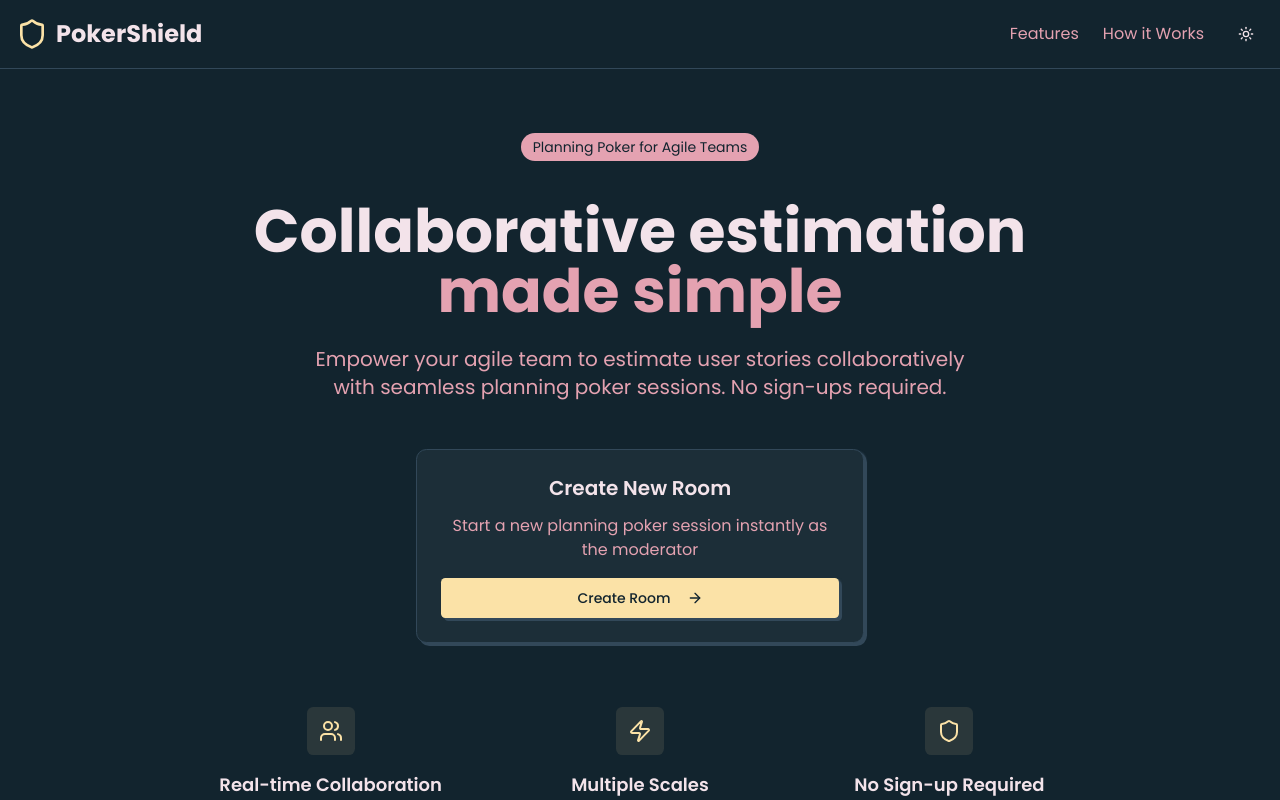
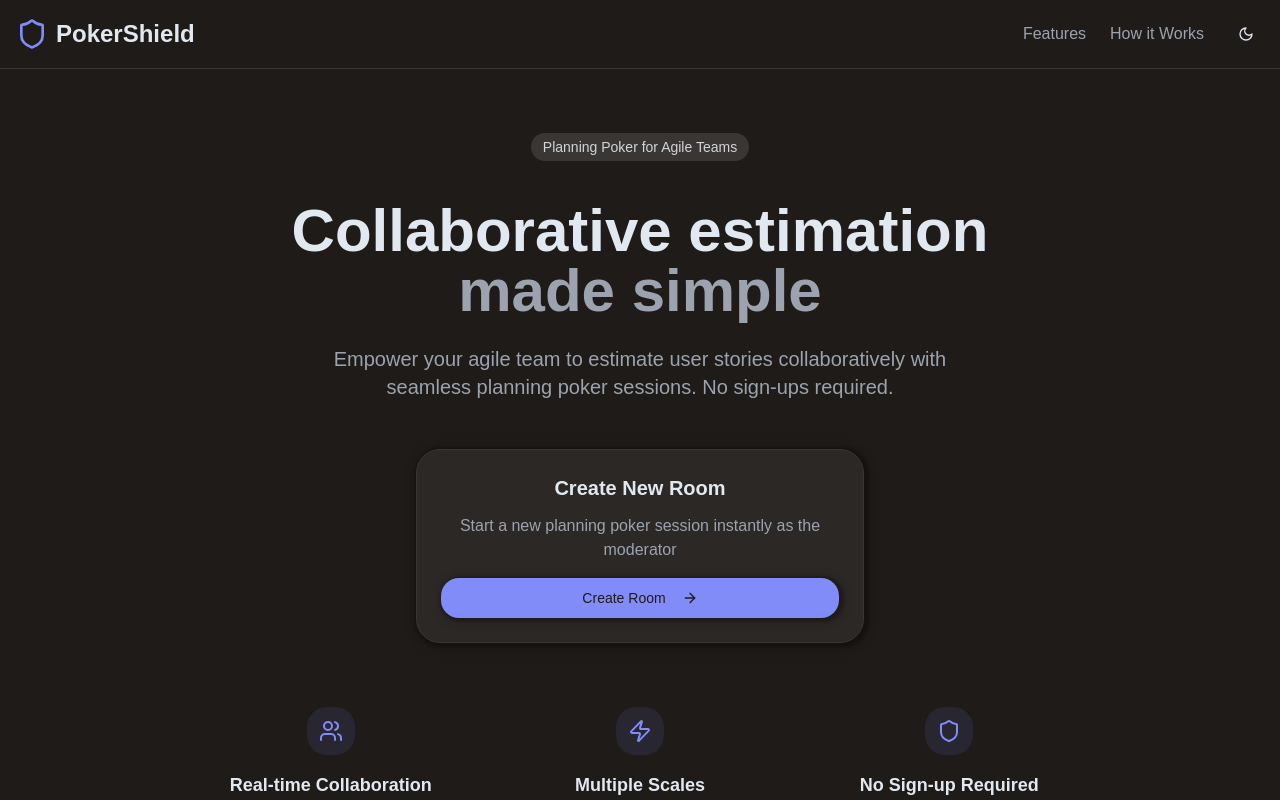
Before and after one commit to feder1402/pokershield, a React (Vite) app: page / in a window 1280 px wide. Shown: the top 800 px of the page. Built offline with nearby package versions, Linux system fonts and the light colour scheme; no server answers.

Commit message:
Implemented reveal

```diff
--- a/convex/rooms.ts
+++ b/convex/rooms.ts
@@ -47,7 +47,7 @@ export const isVotingEnabled = query({
 
 export const getVotes = query({
   args: { roomName: v.string() },
-  returns: v.array(v.object({ hasVoted: v.boolean(), vote: v.optional(v.string())})),
+  returns: v.array(v.object({ hasVoted: v.boolean(), vote: v.optional(v.string()), isVotingParticipant: v.boolean()})),
   handler: async (ctx, args) => {
     const room =
       await ctx.db
@@ -66,6 +66,7 @@ export const getVotes = query({
     const votes = participants.filter((participant) => participant.isVotingParticipant).map((participant) => ({
       hasVoted: participant.vote !== undefined,
       vote: room.isVotingEnabled ? undefined : participant.vote, // Do not return vote while voting is enabled
+      isVotingParticipant: participant.isVotingParticipant,
     }));
 
     return votes;
--- a/src/components/PokerCard.tsx
+++ b/src/components/PokerCard.tsx
@@ -52,7 +52,7 @@ export function PokerCard({
         // Selected state
         selected && "bg-primary text-primary-foreground border-primary shadow-xl scale-105",
         // Disabled state
-        disabled && "opacity-50 cursor-arrow bg-card",
+        disabled && "opacity-50 cursor-arrow",
         // Focus state
         !disabled &&
           "focus-visible:outline-none focus-visible:ring-2 focus-visible:ring-ring focus-visible:ring-offset-2 hover:cursor-pointer",
--- a/src/components/theme-toggle.tsx
+++ b/src/components/theme-toggle.tsx
@@ -13,8 +13,7 @@ export function ThemeToggle() {
       onClick={() => setTheme(theme === "light" ? "dark" : "light")}
       className="h-9 w-9"
     >
-      <Sun className="h-[1.2rem] w-[1.2rem] rotate-0 scale-100 transition-all dark:-rotate-90 dark:scale-0" />
-      <Moon className="absolute h-[1.2rem] w-[1.2rem] rotate-90 scale-0 transition-all dark:rotate-0 dark:scale-100" />
+      {theme === "light" ? <Sun/> : <Moon />}
       <span className="sr-only">Toggle theme</span>
     </Button>
   )
--- a/src/index.css
+++ b/src/index.css
@@ -1,121 +1,123 @@
 @import "tailwindcss";
 @import "tw-animate-css";
 
+@custom-variant dark (&:is(.dark *));
+
 :root {
-  --font-sans: 'Poppins', sans-serif;
-  --font-mono: 'Fira Code', monospace;
+  --font-sans: Plus Jakarta Sans, sans-serif;
+  --font-mono: Roboto Mono, monospace;
 
-  --background: oklch(0.9399 0.0203 345.6985);
-  --foreground: oklch(0.4712 0 0);
-  --card: oklch(0.9498 0.0500 86.8891);
-  --card-foreground: oklch(0.4712 0 0);
-  --popover: oklch(1.0000 0 0);
-  --popover-foreground: oklch(0.4712 0 0);
-  --primary: oklch(0.6209 0.1801 348.1385);
+  --background: oklch(0.9232 0.0026 48.7171);
+  --foreground: oklch(0.2795 0.0368 260.0310);
+  --card: oklch(0.9699 0.0013 106.4238);
+  --card-foreground: oklch(0.2795 0.0368 260.0310);
+  --popover: oklch(0.9699 0.0013 106.4238);
+  --popover-foreground: oklch(0.2795 0.0368 260.0310);
+  --primary: oklch(0.5854 0.2041 277.1173);
   --primary-foreground: oklch(1.0000 0 0);
-  --secondary: oklch(0.8095 0.0694 198.1863);
-  --secondary-foreground: oklch(0.3211 0 0);
-  --muted: oklch(0.8800 0.0504 212.0952);
-  --muted-foreground: oklch(0.5795 0 0);
-  --accent: oklch(0.9195 0.0801 87.6670);
-  --accent-foreground: oklch(0.3211 0 0);
-  --destructive: oklch(0.7091 0.1697 21.9551);
+  --secondary: oklch(0.8687 0.0043 56.3660);
+  --secondary-foreground: oklch(0.4461 0.0263 256.8018);
+  --muted: oklch(0.9232 0.0026 48.7171);
+  --muted-foreground: oklch(0.5510 0.0234 264.3637);
+  --accent: oklch(0.9376 0.0260 321.9388);
+  --accent-foreground: oklch(0.3729 0.0306 259.7328);
+  --destructive: oklch(0.6368 0.2078 25.3313);
   --destructive-foreground: oklch(1.0000 0 0);
-  --border: oklch(0.6209 0.1801 348.1385);
-  --input: oklch(0.9189 0 0);
-  --ring: oklch(0.7002 0.1597 350.7532);
-  --chart-1: oklch(0.7002 0.1597 350.7532);
-  --chart-2: oklch(0.8189 0.0799 212.0892);
-  --chart-3: oklch(0.9195 0.0801 87.6670);
-  --chart-4: oklch(0.7998 0.1110 348.1791);
-  --chart-5: oklch(0.6197 0.1899 353.9091);
-  --radius: 0.4rem;
-  --sidebar: oklch(0.9140 0.0424 343.0913);
-  --sidebar-foreground: oklch(0.3211 0 0);
-  --sidebar-primary: oklch(0.6559 0.2118 354.3084);
+  --border: oklch(0.8687 0.0043 56.3660);
+  --input: oklch(0.8687 0.0043 56.3660);
+  --ring: oklch(0.5854 0.2041 277.1173);
+  --chart-1: oklch(0.5854 0.2041 277.1173);
+  --chart-2: oklch(0.5106 0.2301 276.9656);
+  --chart-3: oklch(0.4568 0.2146 277.0229);
+  --chart-4: oklch(0.3984 0.1773 277.3662);
+  --chart-5: oklch(0.3588 0.1354 278.6973);
+  --radius: 1.25rem;
+  --sidebar: oklch(0.8687 0.0043 56.3660);
+  --sidebar-foreground: oklch(0.2795 0.0368 260.0310);
+  --sidebar-primary: oklch(0.5854 0.2041 277.1173);
   --sidebar-primary-foreground: oklch(1.0000 0 0);
-  --sidebar-accent: oklch(0.8228 0.1095 346.0184);
-  --sidebar-accent-foreground: oklch(0.3211 0 0);
-  --sidebar-border: oklch(0.9464 0.0327 307.1745);
-  --sidebar-ring: oklch(0.6559 0.2118 354.3084);
+  --sidebar-accent: oklch(0.9376 0.0260 321.9388);
+  --sidebar-accent-foreground: oklch(0.3729 0.0306 259.7328);
+  --sidebar-border: oklch(0.8687 0.0043 56.3660);
+  --sidebar-ring: oklch(0.5854 0.2041 277.1173);
   --font-serif: Lora, serif;
-  --shadow-color: hsl(325.78 58.18% 56.86% / 0.5);
-  --shadow-opacity: 1.0;
-  --shadow-blur: 0px;
-  --shadow-spread: 0px;
-  --shadow-offset-x: 3px;
-  --shadow-offset-y: 3px;
+  --shadow-color: hsl(240 4% 60%);
+  --shadow-opacity: 0.18;
+  --shadow-blur: 10px;
+  --shadow-spread: 4px;
+  --shadow-offset-x: 2px;
+  --shadow-offset-y: 2px;
   --letter-spacing: 0em;
   --spacing: 0.25rem;
-  --shadow-2xs: 3px 3px 0px 0px hsl(325.7800 58.1800% 56.8600% / 0.50);
-  --shadow-xs: 3px 3px 0px 0px hsl(325.7800 58.1800% 56.8600% / 0.50);
-  --shadow-sm: 3px 3px 0px 0px hsl(325.7800 58.1800% 56.8600% / 1.00), 3px 1px 2px -1px hsl(325.7800 58.1800% 56.8600% / 1.00);
-  --shadow: 3px 3px 0px 0px hsl(325.7800 58.1800% 56.8600% / 1.00), 3px 1px 2px -1px hsl(325.7800 58.1800% 56.8600% / 1.00);
-  --shadow-md: 3px 3px 0px 0px hsl(325.7800 58.1800% 56.8600% / 1.00), 3px 2px 4px -1px hsl(325.7800 58.1800% 56.8600% / 1.00);
-  --shadow-lg: 3px 3px 0px 0px hsl(325.7800 58.1800% 56.8600% / 1.00), 3px 4px 6px -1px hsl(325.7800 58.1800% 56.8600% / 1.00);
-  --shadow-xl: 3px 3px 0px 0px hsl(325.7800 58.1800% 56.8600% / 1.00), 3px 8px 10px -1px hsl(325.7800 58.1800% 56.8600% / 1.00);
-  --shadow-2xl: 3px 3px 0px 0px hsl(325.7800 58.1800% 56.8600% / 2.50);
+  --shadow-2xs: 2px 2px 10px 4px hsl(240 4% 60% / 0.09);
+  --shadow-xs: 2px 2px 10px 4px hsl(240 4% 60% / 0.09);
+  --shadow-sm: 2px 2px 10px 4px hsl(240 4% 60% / 0.18), 2px 1px 2px 3px hsl(240 4% 60% / 0.18);
+  --shadow: 2px 2px 10px 4px hsl(240 4% 60% / 0.18), 2px 1px 2px 3px hsl(240 4% 60% / 0.18);
+  --shadow-md: 2px 2px 10px 4px hsl(240 4% 60% / 0.18), 2px 2px 4px 3px hsl(240 4% 60% / 0.18);
+  --shadow-lg: 2px 2px 10px 4px hsl(240 4% 60% / 0.18), 2px 4px 6px 3px hsl(240 4% 60% / 0.18);
+  --shadow-xl: 2px 2px 10px 4px hsl(240 4% 60% / 0.18), 2px 8px 10px 3px hsl(240 4% 60% / 0.18);
+  --shadow-2xl: 2px 2px 10px 4px hsl(240 4% 60% / 0.45);
   --tracking-normal: 0em;
 }
 
 .dark {
-  --background: oklch(0.2497 0.0305 234.1628);
-  --foreground: oklch(0.9306 0.0197 349.0785);
-  --card: oklch(0.2902 0.0299 233.5352);
-  --card-foreground: oklch(0.9306 0.0197 349.0785);
-  --popover: oklch(0.2902 0.0299 233.5352);
-  --popover-foreground: oklch(0.9306 0.0197 349.0785);
-  --primary: oklch(0.9195 0.0801 87.6670);
-  --primary-foreground: oklch(0.2497 0.0305 234.1628);
-  --secondary: oklch(0.7794 0.0803 4.1330);
-  --secondary-foreground: oklch(0.2497 0.0305 234.1628);
-  --muted: oklch(0.2713 0.0086 255.5780);
-  --muted-foreground: oklch(0.7794 0.0803 4.1330);
-  --accent: oklch(0.6699 0.0988 356.9762);
-  --accent-foreground: oklch(0.9306 0.0197 349.0785);
-  --destructive: oklch(0.6702 0.1806 350.3599);
-  --destructive-foreground: oklch(0.2497 0.0305 234.1628);
-  --border: oklch(0.3907 0.0399 242.2181);
-  --input: oklch(0.3093 0.0305 232.0027);
-  --ring: oklch(0.6998 0.0896 201.8672);
-  --chart-1: oklch(0.6998 0.0896 201.8672);
-  --chart-2: oklch(0.7794 0.0803 4.1330);
-  --chart-3: oklch(0.6699 0.0988 356.9762);
-  --chart-4: oklch(0.4408 0.0702 217.0848);
-  --chart-5: oklch(0.2713 0.0086 255.5780);
-  --sidebar: oklch(0.2303 0.0270 235.9743);
-  --sidebar-foreground: oklch(0.9670 0.0029 264.5419);
-  --sidebar-primary: oklch(0.6559 0.2118 354.3084);
-  --sidebar-primary-foreground: oklch(1.0000 0 0);
-  --sidebar-accent: oklch(0.8228 0.1095 346.0184);
-  --sidebar-accent-foreground: oklch(0.2781 0.0296 256.8480);
-  --sidebar-border: oklch(0.3729 0.0306 259.7328);
-  --sidebar-ring: oklch(0.6559 0.2118 354.3084);
-  --radius: 0.4rem;
-  --font-sans: 'Poppins', sans-serif;
-  --font-serif: 'Lora', serif;
-  --font-mono: 'Fira Code', monospace;
-  --shadow-color: #324859;
-  --shadow-opacity: 1.0;
-  --shadow-blur: 0px;
-  --shadow-spread: 0px;
-  --shadow-offset-x: 3px;
-  --shadow-offset-y: 3px;
+  --background: oklch(0.2244 0.0074 67.4370);
+  --foreground: oklch(0.9288 0.0126 255.5078);
+  --card: oklch(0.2801 0.0080 59.3379);
+  --card-foreground: oklch(0.9288 0.0126 255.5078);
+  --popover: oklch(0.2801 0.0080 59.3379);
+  --popover-foreground: oklch(0.9288 0.0126 255.5078);
+  --primary: oklch(0.6801 0.1583 276.9349);
+  --primary-foreground: oklch(0.2244 0.0074 67.4370);
+  --secondary: oklch(0.3359 0.0077 59.4197);
+  --secondary-foreground: oklch(0.8717 0.0093 258.3382);
+  --muted: oklch(0.2287 0.0074 67.4469);
+  --muted-foreground: oklch(0.7137 0.0192 261.3246);
+  --accent: oklch(0.3896 0.0074 59.4734);
+  --accent-foreground: oklch(0.8717 0.0093 258.3382);
+  --destructive: oklch(0.6368 0.2078 25.3313);
+  --destructive-foreground: oklch(0.2244 0.0074 67.4370);
+  --border: oklch(0.3359 0.0077 59.4197);
+  --input: oklch(0.3359 0.0077 59.4197);
+  --ring: oklch(0.6801 0.1583 276.9349);
+  --chart-1: oklch(0.6801 0.1583 276.9349);
+  --chart-2: oklch(0.5854 0.2041 277.1173);
+  --chart-3: oklch(0.5106 0.2301 276.9656);
+  --chart-4: oklch(0.4568 0.2146 277.0229);
+  --chart-5: oklch(0.3984 0.1773 277.3662);
+  --sidebar: oklch(0.3359 0.0077 59.4197);
+  --sidebar-foreground: oklch(0.9288 0.0126 255.5078);
+  --sidebar-primary: oklch(0.6801 0.1583 276.9349);
+  --sidebar-primary-foreground: oklch(0.2244 0.0074 67.4370);
+  --sidebar-accent: oklch(0.3896 0.0074 59.4734);
+  --sidebar-accent-foreground: oklch(0.8717 0.0093 258.3382);
+  --sidebar-border: oklch(0.3359 0.0077 59.4197);
+  --sidebar-ring: oklch(0.6801 0.1583 276.9349);
+  --radius: 1.25rem;
+  --font-sans: Plus Jakarta Sans, sans-serif;
+  --font-serif: Lora, serif;
+  --font-mono: Roboto Mono, monospace;
+  --shadow-color: hsl(0 0% 0%);
+  --shadow-opacity: 0.18;
+  --shadow-blur: 10px;
+  --shadow-spread: 4px;
+  --shadow-offset-x: 2px;
+  --shadow-offset-y: 2px;
   --letter-spacing: 0em;
   --spacing: 0.25rem;
-  --shadow-2xs: 3px 3px 0px 0px hsl(206.1538 28.0576% 27.2549% / 0.50);
-  --shadow-xs: 3px 3px 0px 0px hsl(206.1538 28.0576% 27.2549% / 0.50);
-  --shadow-sm: 3px 3px 0px 0px hsl(206.1538 28.0576% 27.2549% / 1.00), 3px 1px 2px -1px hsl(206.1538 28.0576% 27.2549% / 1.00);
-  --shadow: 3px 3px 0px 0px hsl(206.1538 28.0576% 27.2549% / 1.00), 3px 1px 2px -1px hsl(206.1538 28.0576% 27.2549% / 1.00);
-  --shadow-md: 3px 3px 0px 0px hsl(206.1538 28.0576% 27.2549% / 1.00), 3px 2px 4px -1px hsl(206.1538 28.0576% 27.2549% / 1.00);
-  --shadow-lg: 3px 3px 0px 0px hsl(206.1538 28.0576% 27.2549% / 1.00), 3px 4px 6px -1px hsl(206.1538 28.0576% 27.2549% / 1.00);
-  --shadow-xl: 3px 3px 0px 0px hsl(206.1538 28.0576% 27.2549% / 1.00), 3px 8px 10px -1px hsl(206.1538 28.0576% 27.2549% / 1.00);
-  --shadow-2xl: 3px 3px 0px 0px hsl(206.1538 28.0576% 27.2549% / 2.50);
+  --shadow-2xs: 2px 2px 10px 4px hsl(0 0% 0% / 0.09);
+  --shadow-xs: 2px 2px 10px 4px hsl(0 0% 0% / 0.09);
+  --shadow-sm: 2px 2px 10px 4px hsl(0 0% 0% / 0.18), 2px 1px 2px 3px hsl(0 0% 0% / 0.18);
+  --shadow: 2px 2px 10px 4px hsl(0 0% 0% / 0.18), 2px 1px 2px 3px hsl(0 0% 0% / 0.18);
+  --shadow-md: 2px 2px 10px 4px hsl(0 0% 0% / 0.18), 2px 2px 4px 3px hsl(0 0% 0% / 0.18);
+  --shadow-lg: 2px 2px 10px 4px hsl(0 0% 0% / 0.18), 2px 4px 6px 3px hsl(0 0% 0% / 0.18);
+  --shadow-xl: 2px 2px 10px 4px hsl(0 0% 0% / 0.18), 2px 8px 10px 3px hsl(0 0% 0% / 0.18);
+  --shadow-2xl: 2px 2px 10px 4px hsl(0 0% 0% / 0.45);
 }
 
 @theme inline {
-  --font-sans: 'Poppins', sans-serif;
-  --font-mono: 'Fira Code', monospace;
+  --font-sans: Plus Jakarta Sans, sans-serif;
+  --font-mono: Roboto Mono, monospace;
 
   --color-background: var(--background);
   --color-foreground: var(--foreground);
@@ -154,7 +156,7 @@
   --color-sidebar-border: var(--sidebar-border);
   --color-sidebar-ring: var(--sidebar-ring);
   --font-serif: Lora, serif;
-  --radius: 0.4rem;
+  --radius: 1.25rem;
   --tracking-tighter: calc(var(--tracking-normal) - 0.05em);
   --tracking-tight: calc(var(--tracking-normal) - 0.025em);
   --tracking-wide: calc(var(--tracking-normal) + 0.025em);
@@ -186,3 +188,13 @@ body {
   @apply bg-background text-foreground;
   letter-spacing: var(--tracking-normal);
 }
+
+@layer base {
+  * {
+    @apply border-border outline-ring/50;
+  }
+  body {
+    @apply bg-background text-foreground;
+    letter-spacing: var(--tracking-normal);
+  }
+}
--- a/src/pages/RoomPage/EstimationCardSelector.tsx
+++ b/src/pages/RoomPage/EstimationCardSelector.tsx
@@ -12,10 +12,9 @@ export function EstimationCardSelector({ enabled, onVote, votedValue, scale = "f
   const currentScale = getScaleValues(scale)
 
   return (
-
-      <div className="mb-16 grid grid-cols-4 md:grid-cols-6 lg:grid-cols-9 gap-8 max-w-4xl mx-auto">
+      <div className="mb-16 grid grid-cols-4 md:grid-cols-6 lg:grid-cols-9 gap-16 max-w-4xl mx-auto">
         {currentScale.map((value) => (
-          <PokerCard key={value} value={value} selected={value == votedValue} onClick={() => onVote(value)} disabled={!enabled} size="sm"/>
+          <PokerCard key={value} value={value} selected={value == votedValue} onClick={() => onVote(value)} disabled={!enabled} size="md"/>
         ))}
       </div>
   )
```
Also changed, not shown: src/pages/RoomPage/ModeratorControls.tsx (+8 -9 lines), src/pages/RoomPage/RoomHeader.tsx (+10 -12 lines), src/pages/RoomPage/RoomPage.tsx (+1 -12 lines), src/pages/RoomPage/VotingResults.tsx (+20 -8 lines).
